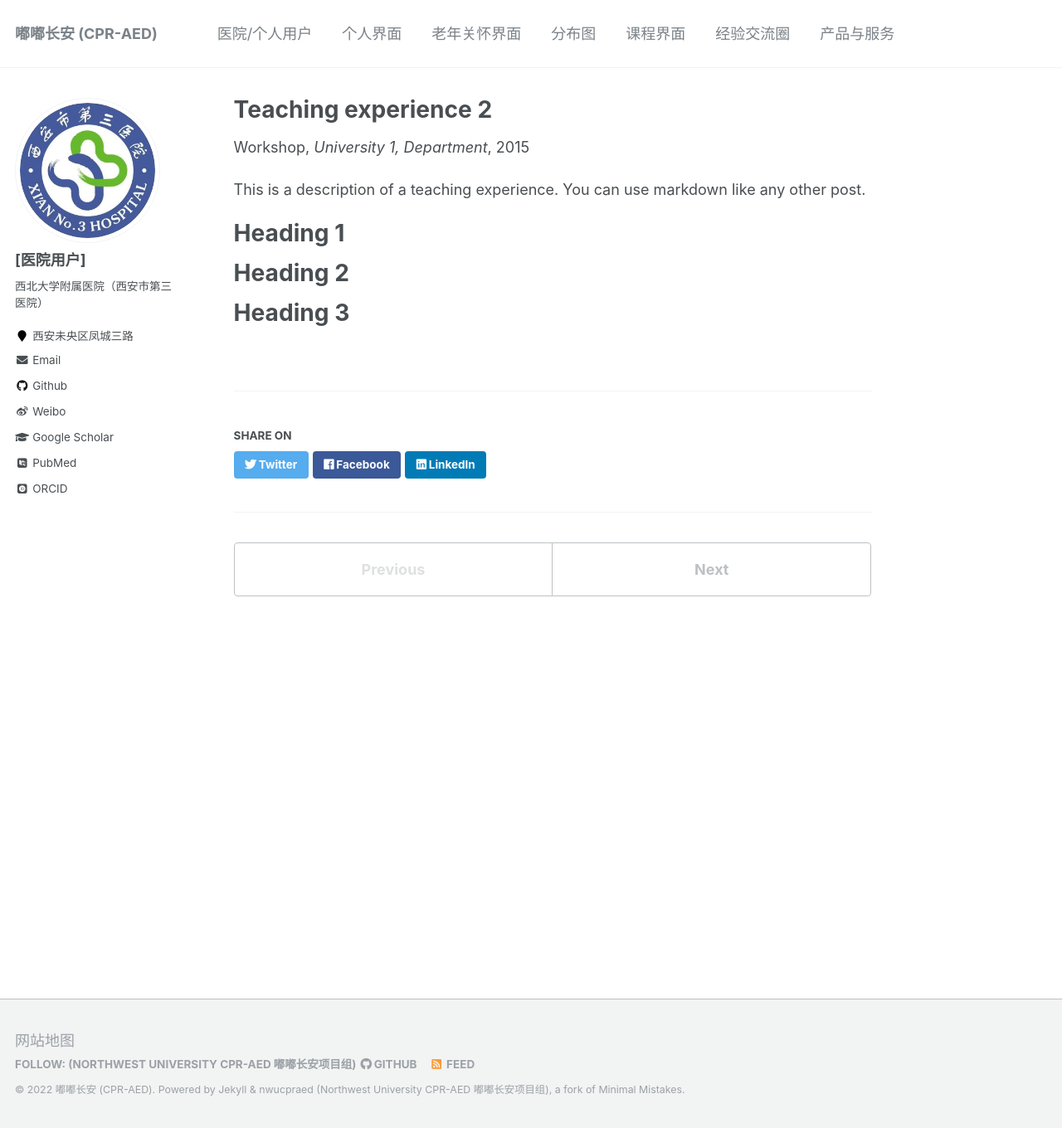
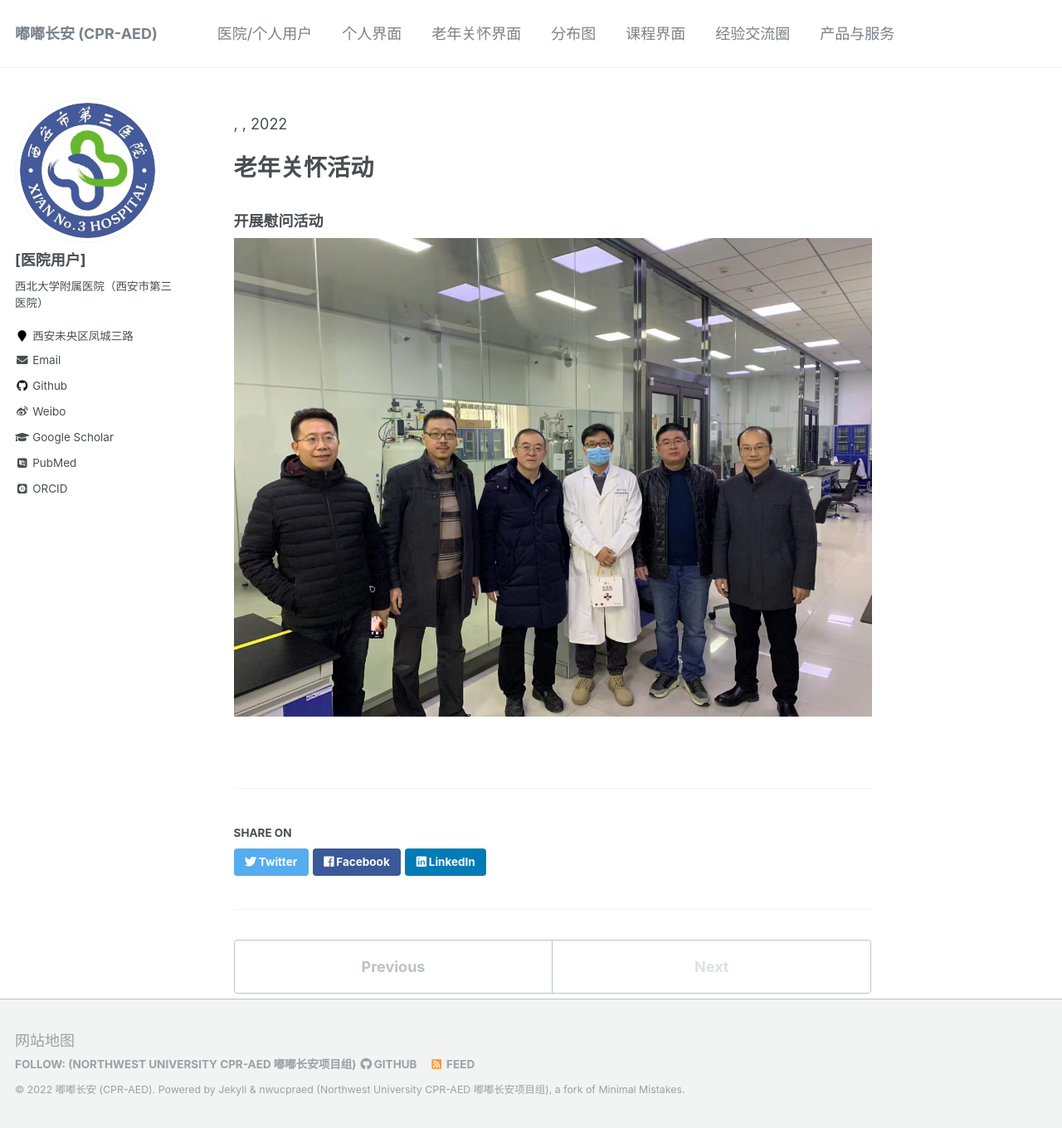
Before and after one commit to nwucpraed/nwucpraed.github.io, a Jekyll site: the page built from _teaching/2015-spring-teaching-2.md, in a window 1280 px wide and 1360 px high. Shown: the whole window at 83% size. Built offline with Jekyll 4.4.1, drawn with Linux system fonts in a browser that asks for light colours; some web fonts are replaced.

Commit message:
[laonian2
[laonian2

```diff
--- a/_teaching/2015-spring-teaching-2.md
+++ b/_teaching/2015-spring-teaching-2.md
@@ -1,20 +1,15 @@
 ---
-title: "Teaching experience 2"
+title: "老年慰问关怀活动"
 collection: teaching
-type: "Workshop"
+type: "开展慰问活动"
 permalink: /teaching/2015-spring-teaching-1
-venue: "University 1, Department"
-date: 2015-01-01
-location: "City, Country"
+venue: "西北大学长安校区家属区"
+date: 2022-04-05
+location: "西安市, 长安区""
 ---
+老年关怀活动
+============
 
-This is a description of a teaching experience. You can use markdown like any other post.
+### 开展慰问活动
 
-Heading 1
-======
-
-Heading 2
-======
-
-Heading 3
-======
+![laonian1](/images/Laonian/laonian1.jpg)
```
Also changed, not shown: _teaching/2014-spring-teaching-1.md (+6 -9 lines), images/Laonian/laonian1.jpg (added), 1 other file.
